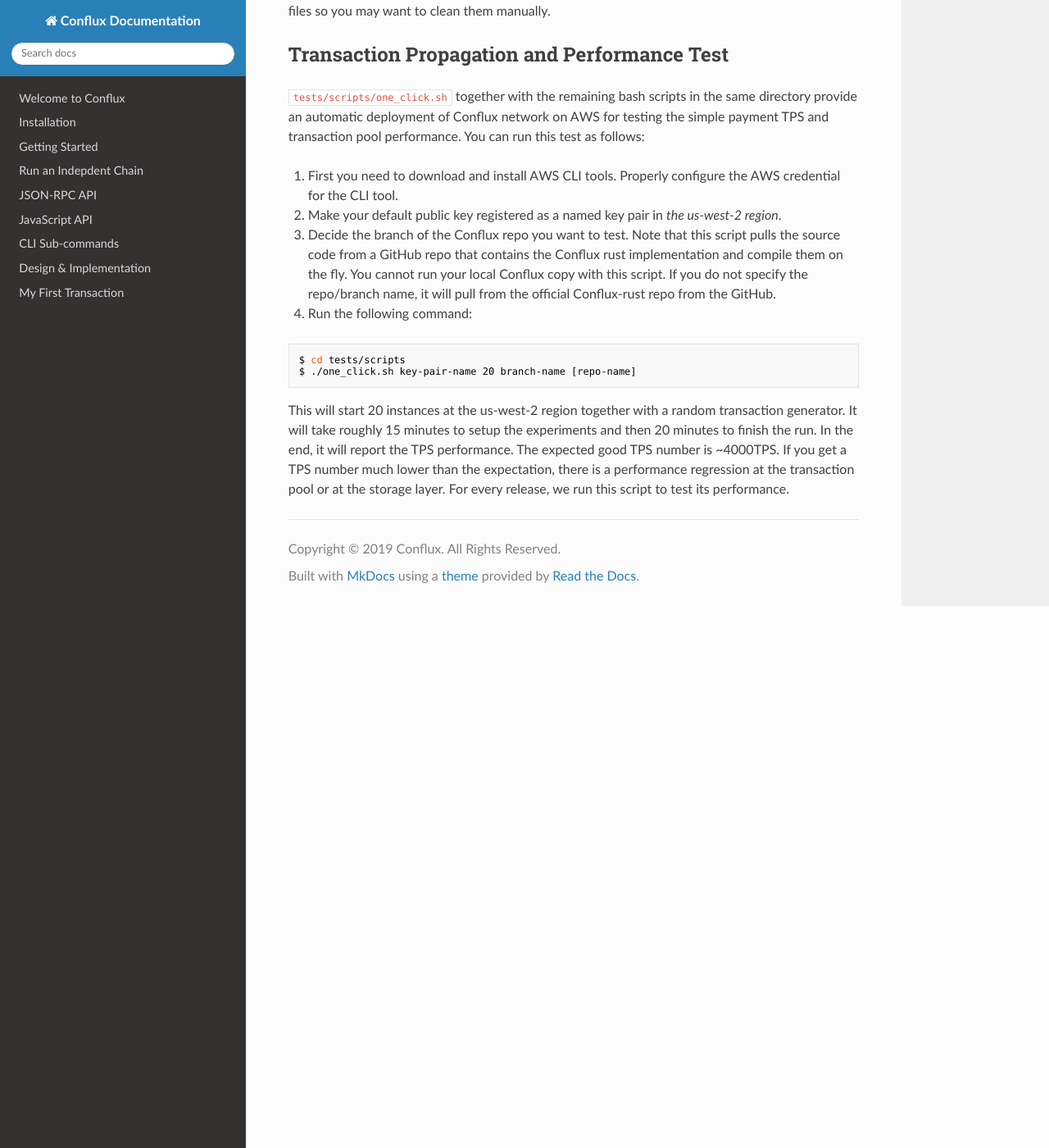
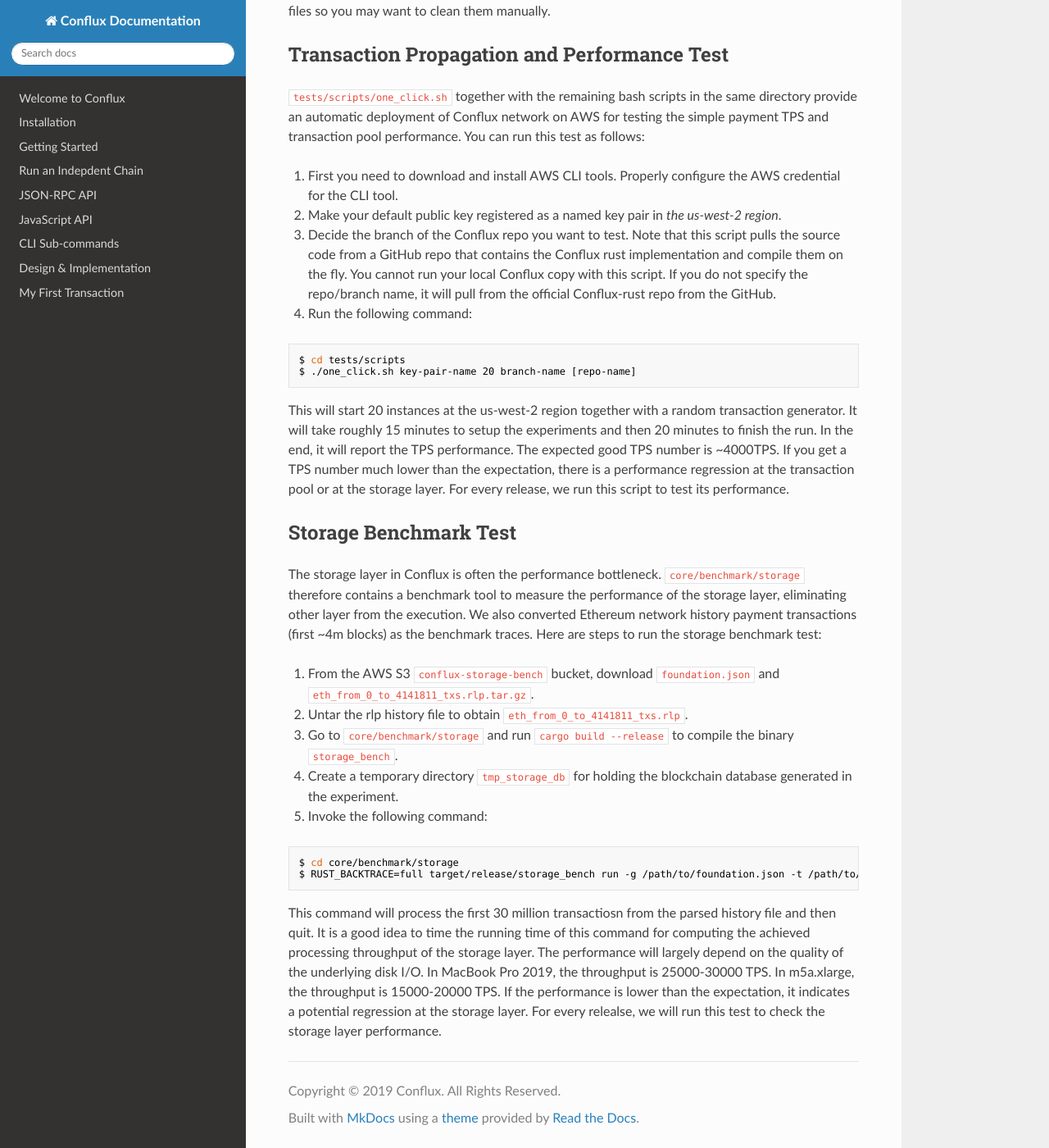
Before and after one commit to Conflux-Chain/conflux-doc, an MkDocs documentation site: the page built from docs/rigorous-testing.md, in a window 1280 px wide and 1400 px high, scrolled down 1811 px. Shown: the whole window at 82% size. Built offline with MkDocs 1.6.1, drawn with Linux system fonts in a browser that asks for light colours; nearby versions of some CDN libraries.

Commit message:
Add storage benchmark test instruction

````diff
--- a/docs/rigorous-testing.md
+++ b/docs/rigorous-testing.md
@@ -120,3 +120,39 @@
 much lower than the expectation, there is a performance regression at the
 transaction pool or at the storage layer. For every release, we run this script
 to test its performance.
+
+## Storage Benchmark Test
+
+The storage layer in Conflux is often the performance bottleneck.
+`core/benchmark/storage` therefore contains a benchmark tool to measure the
+performance of the storage layer, eliminating other layer from the execution.
+We also converted Ethereum network history payment transactions (first ~4m
+blocks) as the benchmark traces. Here are steps to run the storage benchmark
+test:
+
+1. From the AWS S3 `conflux-storage-bench` bucket, download `foundation.json`
+and `eth_from_0_to_4141811_txs.rlp.tar.gz`.
+
+2. Untar the rlp history file to obtain `eth_from_0_to_4141811_txs.rlp`.
+
+3. Go to `core/benchmark/storage` and run `cargo build --release` to compile
+the binary `storage_bench`.
+
+4. Create a temporary directory `tmp_storage_db` for holding the blockchain
+database generated in the experiment.
+
+5. Invoke the following command:
+
+```bash
+$ cd core/benchmark/storage
+$ RUST_BACKTRACE=full target/release/storage_bench run -g /path/to/foundation.json -t /path/to/eth_from_0_to_4141811_txs.rlp -d /path/to/tmp_storage_db --txs_to_process 30000000 --skip 1156773812
+```
+
+This command will process the first 30 million transactiosn from the parsed
+history file and then quit. It is a good idea to time the running time of this
+command for computing the achieved processing throughput of the storage layer.
+The performance will largely depend on the quality of the underlying disk I/O.
+In MacBook Pro 2019, the throughput is 25000-30000 TPS. In m5a.xlarge, the
+throughput is 15000-20000 TPS. If the performance is lower than the
+expectation, it indicates a potential regression at the storage layer. For
+every relealse, we will run this test to check the storage layer performance.
````
